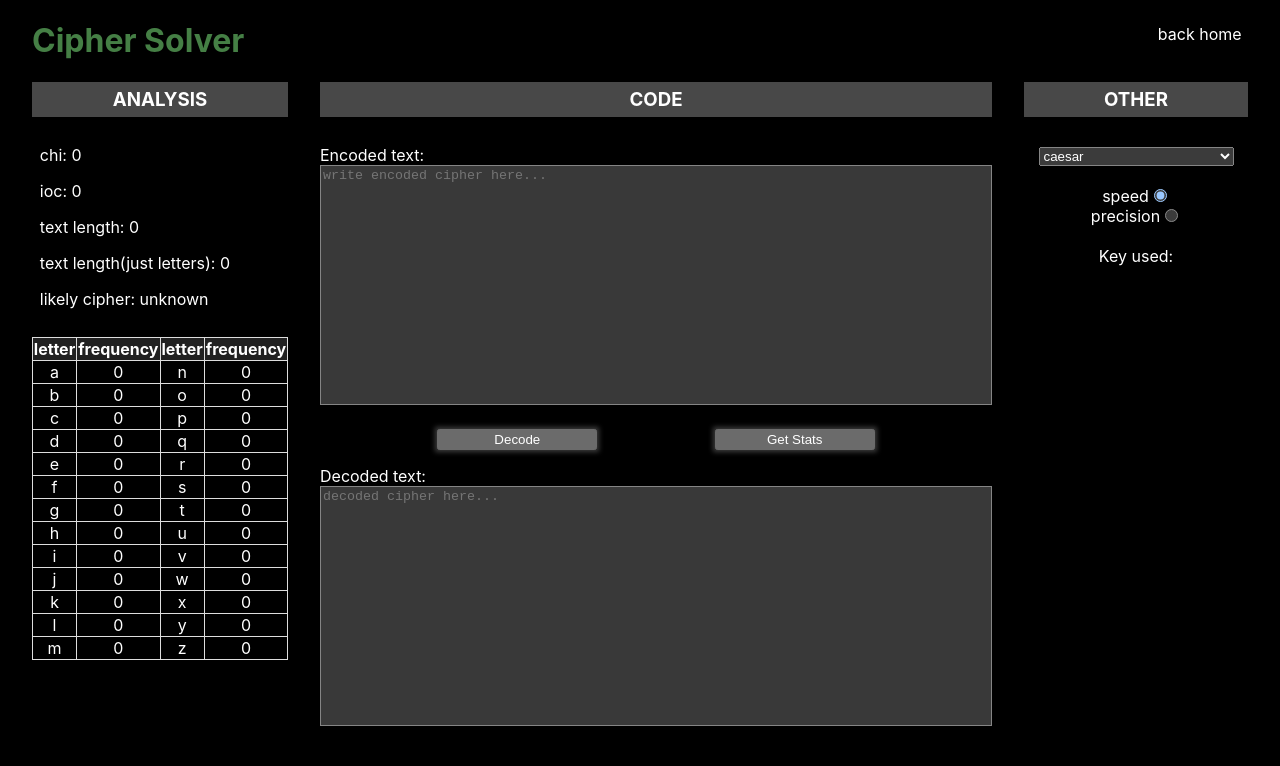
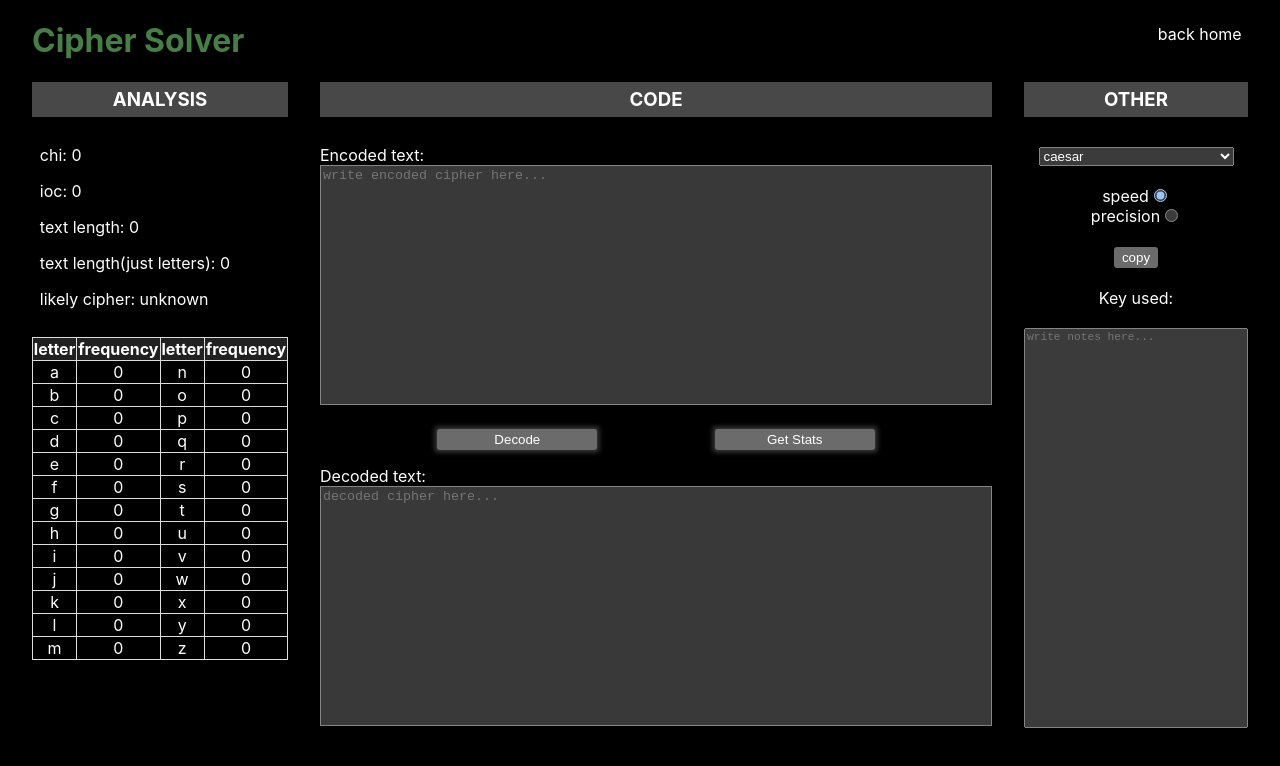
Before and after one commit to StefanNede/Personal_Website2, a Next.js app: page /cipherSolver in a window 1280 px wide. Shown: the top 766 px of the page. Built offline with nearby package versions, Linux system fonts and the light colour scheme.

Commit message:
added notes area and copy to clipboard btn

```diff
--- a/pages/cipherSolver.tsx
+++ b/pages/cipherSolver.tsx
@@ -34,6 +34,7 @@ export default function CipherSolver() {
     const [frequencies, setFrequencies] = useState(new Map())
     const [buttonPressed, setButtonPressed] = useState(1)
     const [speedPrecision, setSpeedPrecision] = useState("speed")
+    const [copied, setCopied] = useState("copy")
 
     useEffect(() => {
         setChi(getChiSquared(encoded))
@@ -45,6 +46,7 @@ export default function CipherSolver() {
 
     const handleSubmit = (event: React.FormEvent<HTMLFormElement>) => {
         event.preventDefault()
+        setCopied("copy")
         setFrequencies(getFrequencies(formatString(encoded)))
         setLikelyCipher(getLikelyCipher(ioc, chi))
         if (buttonPressed === 1) {
@@ -194,6 +196,11 @@ export default function CipherSolver() {
         setSelectedCipher(event.target.value)
     }
 
+    const copyToClipboard = () => {
+        navigator.clipboard.writeText(decoded)
+        setCopied("copied")
+    }
+
     return (
         <div className={styles.container}>
             <div className={styles.title}>
@@ -279,7 +286,15 @@ export default function CipherSolver() {
                             }
                         </div>
                     </label>
+                    <div className={styles.copyToClip}>
+                        <button onClick = {() => copyToClipboard()}>
+                            {copied}
+                        </button>
+                    </div>
                     <div className={styles.keyUsedWrapper}>Key used:<div className={styles.keyUsed}>{keyUsed}</div></div>
+                    <div className={styles.notesWrapper}>
+                            <textarea className={styles.notes} placeholder = "write notes here..."></textarea>
+                    </div>
                 </div>
             </main>
         </div>
--- a/styles/Cipher.module.css
+++ b/styles/Cipher.module.css
@@ -155,6 +155,23 @@
     justify-content: center;
 }
 
+.copyToClip {
+    border-radius: 10%;
+    padding-top:2.5vh;
+}
+
+.notesWrapper {
+    padding-top:2.5vh;
+    width: 100%;
+}
+
+.notes {
+    width:100%;
+    min-height:50vh;
+    font-size: 0.7rem;
+    resize: none;
+}
+
 /* responsive design yay */
 @media only screen and (max-width:1050px) {
      /* code at top
@@ -213,6 +230,14 @@
         background-color: rgb(72, 72, 72);
         padding: 0.75rem 0rem;
     }
+
+    .notesWrapper {
+        width:80vw;
+    }
+
+    .notes {
+        height:20vh;
+    }
 }
  @media only screen and (max-width:618px) {
     .letterTable {
```
